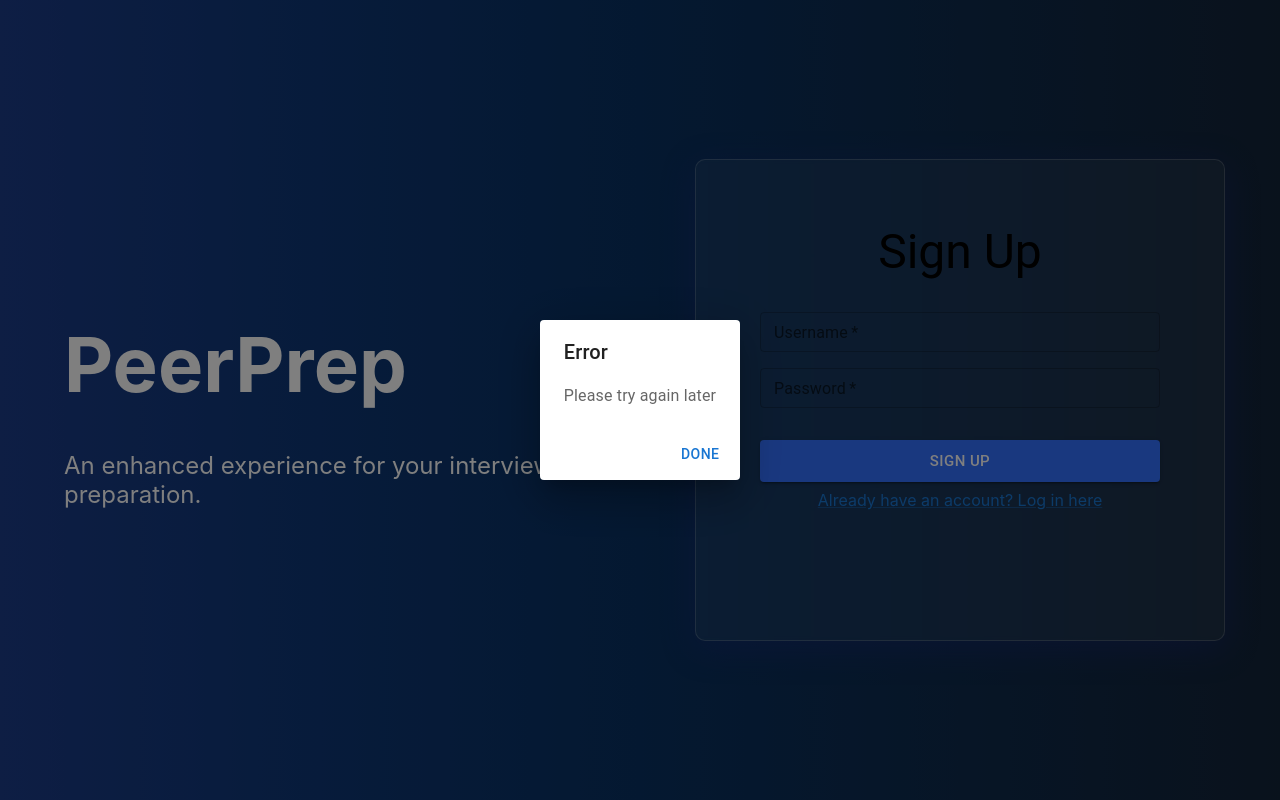
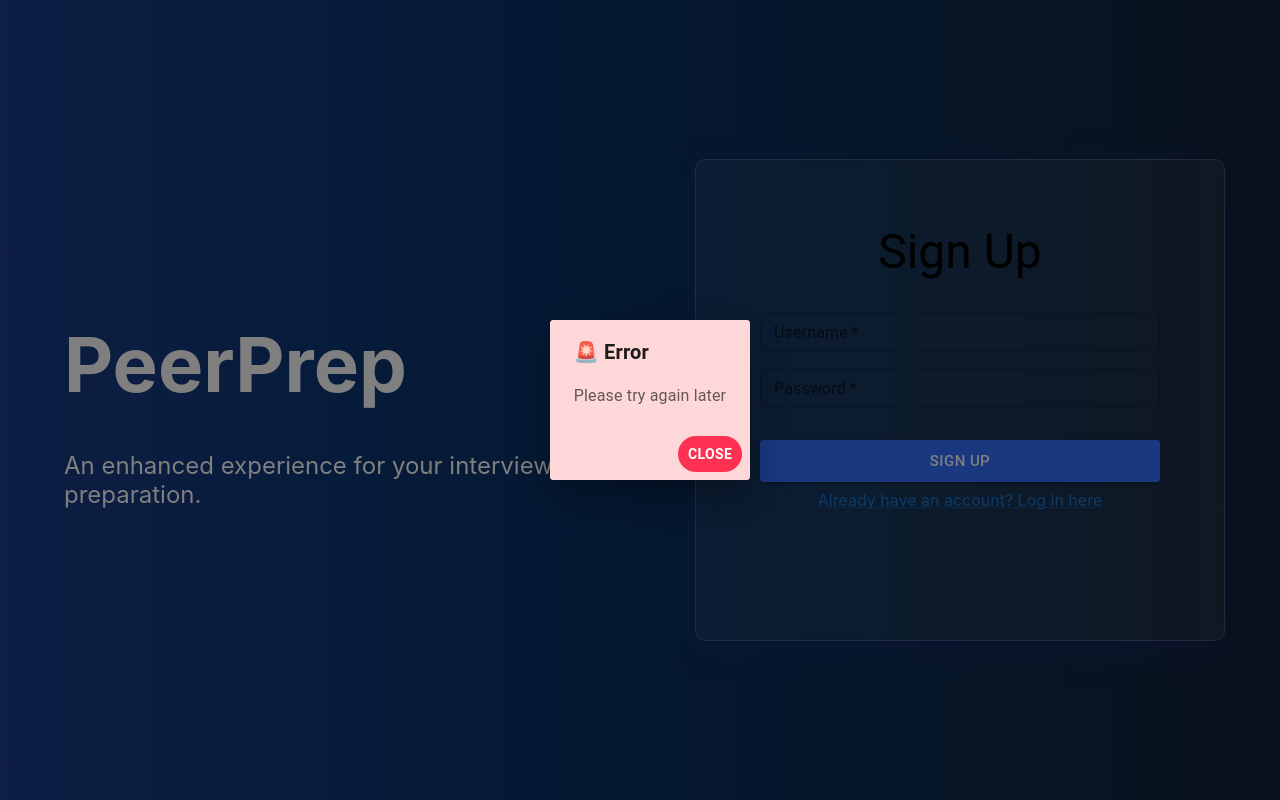
Before and after one commit to Punpun1643/PeerPrep-frontend, a React (Create React App) app in the folder frontend/: page /signup in a window 1280 px wide. Both pictures are taken after a click on the button "SIGN UP". Built offline with nearby package versions, Linux system fonts and the light colour scheme; no server answers.

Commit message:
Fix success and error alerts

```diff
--- /dev/null
+++ b/frontend/src/components/UserService/components/DialogBox.css
@@ -0,0 +1,7 @@
+.dialogWrapperError {
+    background-color: #FED7D8;
+}
+
+.dialogWrapperSuccess {
+    background-color: #C7F7D4;
+}
--- a/frontend/src/components/UserService/components/DialogBox.js
+++ b/frontend/src/components/UserService/components/DialogBox.js
@@ -1,33 +1,43 @@
-import {
-    Button,
-    Dialog,
-    DialogActions,
-    DialogContent,
-    DialogContentText,
-    DialogTitle,
-} from "@mui/material";
+import Button from '@mui/material/Button';
+import Dialog from '@mui/material/Dialog';
+import DialogActions from '@mui/material/DialogActions';
+import DialogContent from '@mui/material/DialogContent';
+import DialogContentText from '@mui/material/DialogContentText';
+import DialogTitle from '@mui/material/DialogTitle';
 
 import React from 'react';
 import {Link} from "react-router-dom";
 
+import './DialogBox.css';
+
 const DialogBox = (props) => {
     return (
         <Dialog
+            className="dialogBox"
             open={props.isDialogOpen}
             onClose={props.closeDialog}
-            aria-labelledby="alert-dialog-title"
-            aria-describedby="alert-dialog-description"
+            style={{ minWidth: "1300px" }}
         >
-            <DialogTitle>{props.dialogTitle}</DialogTitle>
+            {props.isSignupSuccess && (
+            <div className="dialogWrapperSuccess">
+            <DialogTitle className="dialogTitle" style={{ fontWeight: "bold" }}>{`✅ ${props.dialogTitle}`}</DialogTitle>
             <DialogContent>
-                <DialogContentText>{props.dialogMsg}</DialogContentText>
+                <DialogContentText className="dialogContentText">{props.dialogMsg}</DialogContentText>
             </DialogContent>
             <DialogActions>
-                {props.isSignupSuccess
-                    ? <Button component={Link} to="/login">Log in</Button>
-                    : <Button onClick={props.closeDialog}>Done</Button>
-                }
+                <Button style={{ color: "white", fontWeight: "bold", backgroundColor: "#05CE91", borderRadius: "20px"}} component={Link} to="/login">Log in</Button>
             </DialogActions>
+            </div>)}
+            {!props.isSignupSuccess && (
+            <div className="dialogWrapperError">
+            <DialogTitle className="dialogTitle" style={{ fontWeight: "bold" }}>{`🚨 ${props.dialogTitle}`}</DialogTitle>
+            <DialogContent>
+                <DialogContentText className="dialogContentText">{props.dialogMsg}</DialogContentText>
+            </DialogContent>
+            <DialogActions>
+                <Button style={{ color: "white", fontWeight: "bold", backgroundColor: "#FF3152", borderRadius: "20px"}} onClick={props.closeDialog}>Close</Button>
+            </DialogActions>
+            </div>)}
         </Dialog>
     );
 }
--- a/frontend/src/components/UserService/components/Login.js
+++ b/frontend/src/components/UserService/components/Login.js
@@ -66,7 +66,6 @@ function Login() {
 
     return (
         <React.Fragment>
-            {/* <Box display={"flex"} flexDirection={"column"} width={"30%"} padding={"4rem"}> */}
             <div className="login">
                 <div className="loginWrapper">
                     <Typography className="loginHeader" variant={"h3"} marginBottom={"2rem"}>Login</Typography>
@@ -108,14 +107,6 @@ function Login() {
                     <Box className="signupLink">
                         <Link href="/signup">Don't have an account? Sign up here</Link>
                     </Box>
-                    {/* <Snackbar
-                        anchorOrigin={{ vertical: 'top', horizontal: 'center' }}
-                        open={open}
-                        autoHideDuration={6000}
-                        onClose={handleCloseSnackbar}
-                        action={action}
-                        message={errorMsg}
-                    /> */}
                     <Snackbar
                         open={open}
                         anchorOrigin={{ vertical: 'top', horizontal: 'center' }}
@@ -130,12 +121,11 @@ function Login() {
                             sx={{ width: '100%' }}
                             style={
                                 { backgroundColor: "#FED7D8",
-                                color: "red" }
+                                color: "#FF3152" }
                             }>
                             {errorMsg}
                         </Alert>
                     </Snackbar>
-                {/* </Box> */}
                 </div>
             </div>
         </React.Fragment>
--- a/frontend/src/components/UserService/components/Signup.js
+++ b/frontend/src/components/UserService/components/Signup.js
@@ -54,7 +54,6 @@ function Signup() {
 
     return (
         <React.Fragment>
-            {/* <Box className="signup" display={"flex"} flexDirection={"column"} width={"100hw"} padding={"4rem"}> */}
             <div className="signup">
                 <div className="signupWrapper">
                     <Typography className="signupHeader" variant={"h3"} marginBottom={"2rem"}>Sign Up</Typography>
@@ -107,7 +106,6 @@ function Signup() {
                         dialogMsg={dialogMsg}
                         isSignupSuccess={isSignupSuccess}
                     />
-            {/* </Box> */}
                 </div>
             </div>
         </React.Fragment>
```
